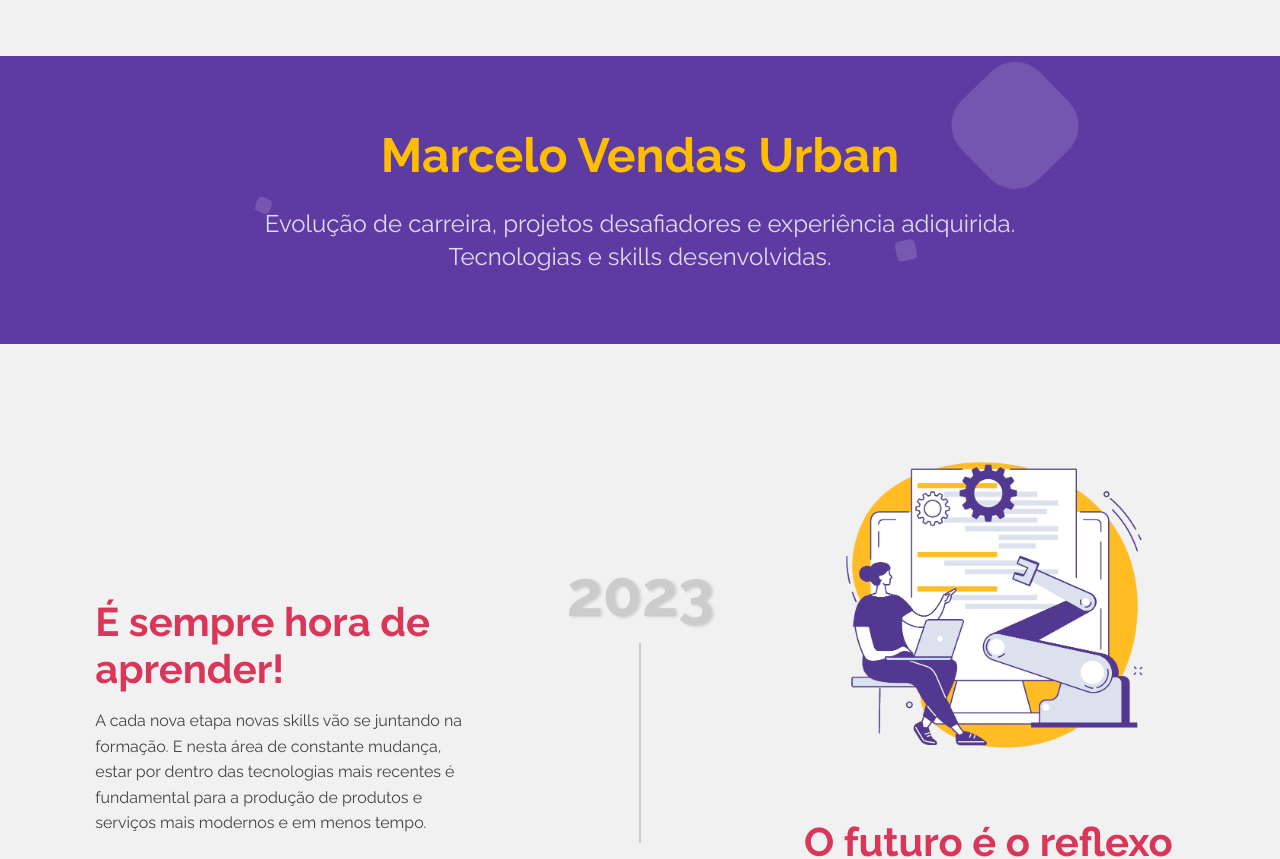
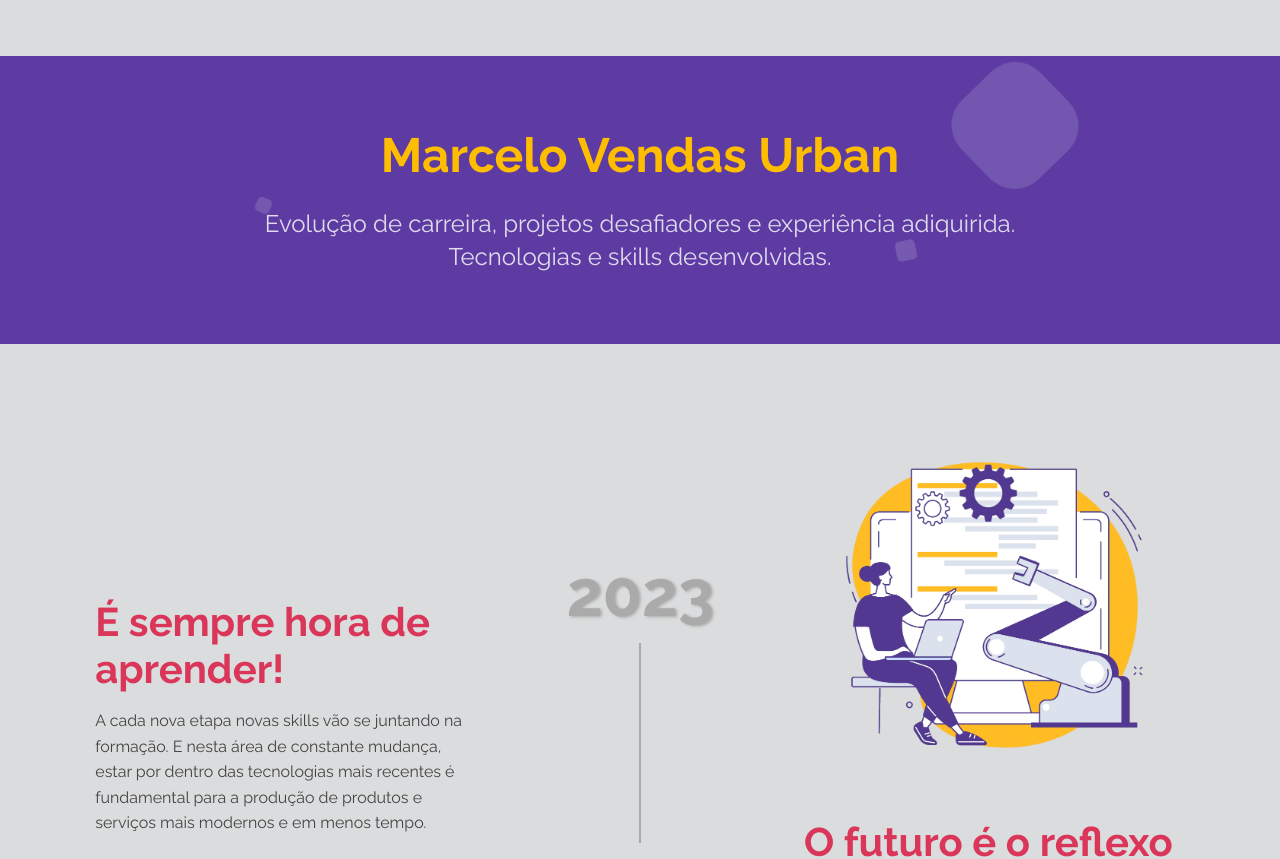
Before and after one commit to mvurban/curriculo, a Next.js app: page / in a window 1280 px wide. Shown: the top 859 px of the page. Built offline with nearby package versions, Linux system fonts and the light colour scheme.

Commit message:
ajustes de css e estrutura

```diff
--- a/styles/Home.module.scss
+++ b/pages/index.module.scss
@@ -1,5 +1,4 @@
- @import url('https://fonts.googleapis.com/css2?family=Raleway:wght@400;700&display=swap');
- @import './colors';
+  @import '../styles/colors.scss';
 
 .header{
    height: 18rem;
@@ -21,7 +20,6 @@
    div{
       display: flex;
       flex-direction: column;
-      //border: 1px solid #FECD19;
    }
 
    .containerLeft{
--- a/pages/index.tsx
+++ b/pages/index.tsx
@@ -1,5 +1,4 @@
-import style from '../styles/Home.module.scss';
-
+import style from './index.module.scss';
 import { Left } from '../components/Home/Left';
 import { Center } from '../components/Home/Center';
 import { Right } from '../components/Home/Right';
--- a/styles/colors.scss
+++ b/styles/colors.scss
@@ -3,4 +3,5 @@ $secondary : #5D3BA2;
 $text-primary : #444;
 $text-secondary : #E0DAED;
 $highlight : #ffbd00;
-$line : #ccc;
+$line : #aaa;
+$background : #dbdcdd
--- a/styles/global.scss
+++ b/styles/global.scss
@@ -4,7 +4,7 @@
 html, body {
   width: 100%;
   height: 100%;
-  background-color: #f1f1f1;
+  background-color: $background;
 }
 
 *{
```
